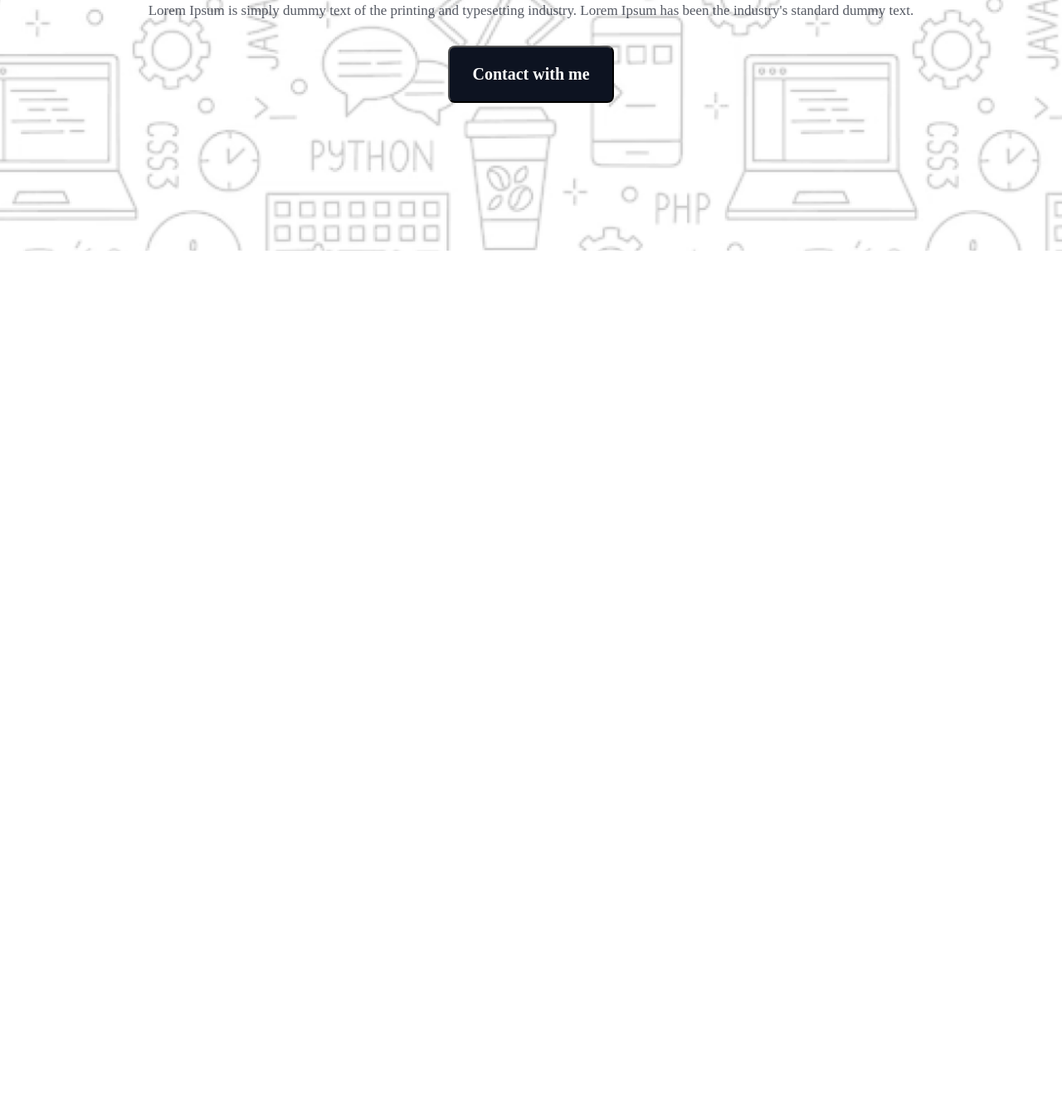
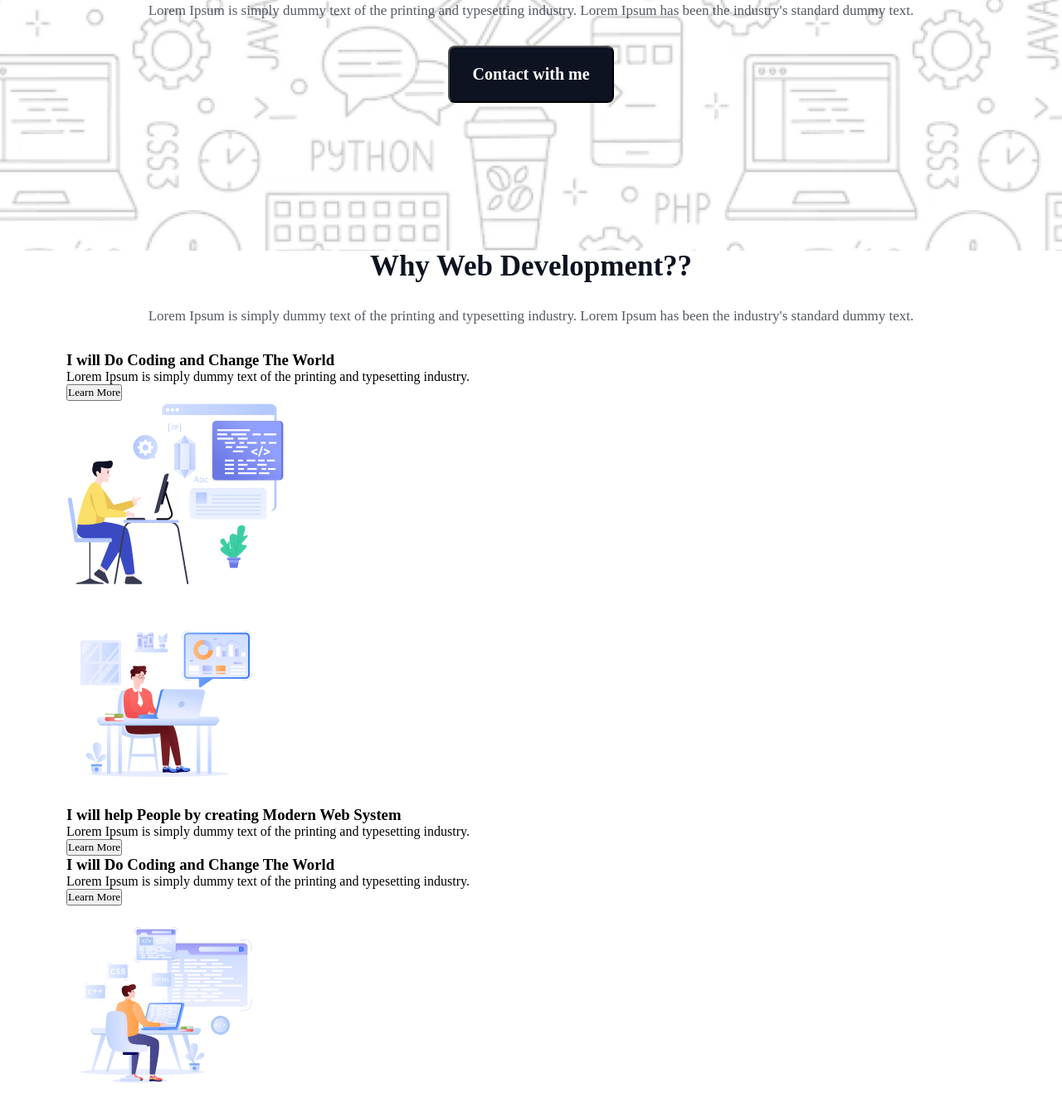
Before and after one commit to ishtiak-billah-emon/Portfolio-Design, a plain HTML site: page Assignment 01/index.html in a window 1280 px wide. Shown: the part 667-2002 px from the top of the page at 83% size. Before the commit the page ends 969 px from the top, so only its background shows below. Drawn offline with Linux system fonts and the light colour scheme; a web font is replaced by a local one.

Commit message:
Why Web dev segment HTML code

```diff
--- a/Assignment 01/index.html
+++ b/Assignment 01/index.html
@@ -29,6 +29,71 @@
     </header>
 
     <main id="main">
+      <!-- Why Web development phase starts  here -->
+      <section class="background">
+        <div class="content">
+          <h1 class="title-primary">Why Web Development??</h1>
+          <p class="subtitle-primary">
+            Lorem Ipsum is simply dummy text of the printing and typesetting
+            industry. Lorem Ipsum has been the industry's standard dummy text.
+          </p>
+        </div>
+        <section class="info-cards">
+          <div class="card">
+            <div class="card-description">
+              <h1 class="title">I will Do Coding and Change The World</h1>
+              <p class="sub-title">
+                Lorem Ipsum is simply dummy text of the printing and typesetting
+                industry.
+              </p>
+              <button class="card-btn">Learn More</button>
+            </div>
+            <img
+              class="layer1-image"
+              src="assets/Layer_1.png"
+              alt=""
+              srcset=""
+            />
+          </div>
+
+          <div class="card-2">
+            <img
+              class="layer2-image"
+              src="assets/Group 3.png"
+              alt=""
+              srcset=""
+            />
+            <div class="card-description">
+              <h1 class="title">
+                I will help People by creating Modern Web System
+              </h1>
+              <p class="sub-title">
+                Lorem Ipsum is simply dummy text of the printing and typesetting
+                industry.
+              </p>
+              <button class="card-btn">Learn More</button>
+            </div>
+          </div>
+          <div class="card">
+            <div class="card-description">
+              <h1 class="title">I will Do Coding and Change The World</h1>
+              <p class="sub-title">
+                Lorem Ipsum is simply dummy text of the printing and typesetting
+                industry.
+              </p>
+              <button class="card-btn">Learn More</button>
+            </div>
+            <img
+              class="layer1-image"
+              src="assets/Group 4.png"
+              alt=""
+              srcset=""
+            />
+          </div>
+        </section>
+      </section>
+      <!-- Why Web development phase Ends  here -->
+
     </main>
     <footer></footer>
   </body>
```
